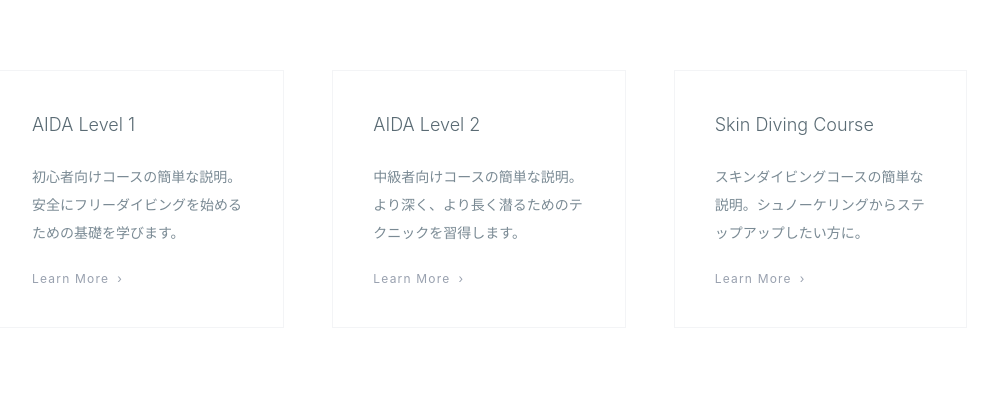
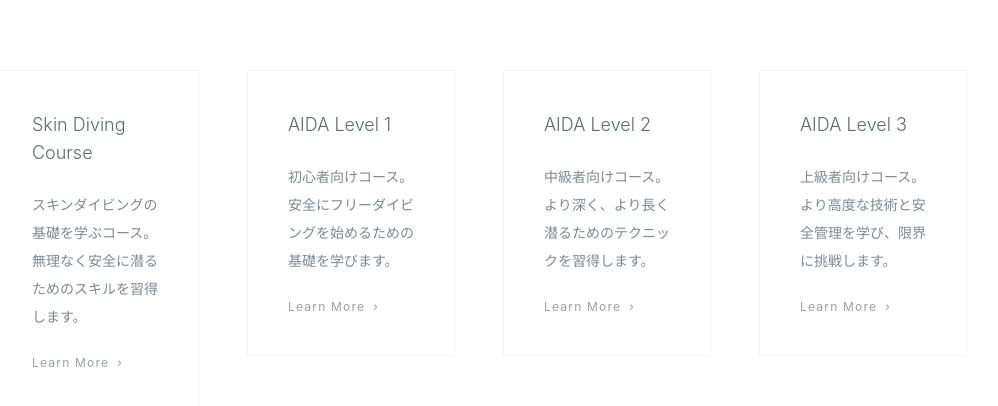
Before and after one commit to ikucha-portfolio/freediving-site, a React (Vite) app: page / in a window 1280 px wide. Shown: the part 1863-2269 px from the top of the page, without its empty margins (161-1159 px from the left). Built offline with nearby package versions, Linux system fonts and the light colour scheme.

Commit message:
feat: AIDA3追加とコース構成（順番・レイアウト）を調整

```diff
--- a/src/pages/Courses.jsx
+++ b/src/pages/Courses.jsx
@@ -14,15 +14,27 @@
             </h1>
           </div>
 
-          {/* AIDA Level 1 */}
+          {/* Skin Diving */}
+<CourseSection
+  title="Skin Diving Course"
+  description1="スキンダイビングを楽しみたい方向けのコース。無理なく安全に潜るための基本的なスキルと呼吸法を身につけます。"
+  description2="海の中を自由に楽しみながら、美しい水中世界との一体感を体験できます。初心者の方でも安心して参加できます。"
+  duration="1日（プールまたは海洋）"
+  condition="健康で泳げる方"
+  price="¥15,000"
+  image="https://picsum.photos/600/800?random=3"
+/>
+
+{/* AIDA Level 1（reverse） */}
 <CourseSection
   title="AIDA Level 1"
-            description1="フリーダイビングの基礎を学ぶ初心者向けコース。安全な潜水のための知識、呼吸法、リラクゼーション、イコライゼーション（耳抜き）の基本を習得します。"
+  description1="フリーダイビングの基礎を学ぶ初心者向けコース。安全な潜水のための知識、呼吸法、リラクゼーション、イコライゼーションの基本を習得します。"
   description2="プールと海洋実習を通じて、水深10〜15mまでの潜水スキルを身につけます。海との一体感を感じながら、自分のペースで学べる環境を提供します。"
   duration="2日間（学科＋プール実習＋海洋実習）"
   condition="18歳以上、健康で泳げる方"
   price="¥45,000"
   image="https://picsum.photos/600/800"
+  reverse
 />
 
 {/* AIDA Level 2 */}
@@ -34,20 +46,19 @@
   condition="AIDA1修了 または同等経験"
   price="¥55,000"
   image="https://picsum.photos/600/800?random=2"
+/>
+
+{/* AIDA Level 3（reverse） */}
+<CourseSection
+  title="AIDA Level 3"
+  description1="より高度なフリーダイビングスキルを習得する上級者向けコース。安全管理やレスキュー技術も含め、より実践的な知識を学びます。"
+  description2="深度やパフォーマンスの向上を目指しながら、自分の限界と向き合うトレーニングを行います。"
+  duration="4日間（学科＋プール＋海洋講習）"
+  condition="AIDA2修了 または同等経験"
+  price="¥65,000"
+  image="https://picsum.photos/600/800?random=4"
   reverse
 />
-
-          {/* Skin Diving */}
-          <CourseSection
-            title="Skin Diving Course"
-            description1="スキンダイビングを楽しみたい方向けのコース。無理なく安全に潜るための基本的なスキルと呼吸法を身につけます。"
-            description2="海の中を自由に楽しみながら、美しい水中世界との一体感を体験できます。初心者の方でも安心して参加できます。"
-            duration="1日（プールまたは海洋）"
-            condition="健康で泳げる方"
-            price="¥15,000"
-            image="https://picsum.photos/600/800?random=3"
-          />
-
         </div>
 
       </section>
--- a/src/pages/Home.jsx
+++ b/src/pages/Home.jsx
@@ -86,24 +86,30 @@
           <TitleBlock>Courses</TitleBlock>
         </div>
 
-        <div className="grid md:grid-cols-3 gap-12">
+        <div className="grid md:grid-cols-2 lg:grid-cols-4 gap-12">
+
+  <Card
+    variant="home"
+    title="Skin Diving Course"
+    description="スキンダイビングの基礎を学ぶコース。無理なく安全に潜るためのスキルを習得します。"
+  />
 
   <Card
     variant="home"
     title="AIDA Level 1"
-            description="初心者向けコースの簡単な説明。安全にフリーダイビングを始めるための基礎を学びます。"
+    description="初心者向けコース。安全にフリーダイビングを始めるための基礎を学びます。"
   />
 
   <Card
     variant="home"
     title="AIDA Level 2"
-            description="中級者向けコースの簡単な説明。より深く、より長く潜るためのテクニックを習得します。"
+    description="中級者向けコース。より深く、より長く潜るためのテクニックを習得します。"
   />
 
   <Card
     variant="home"
-            title="Skin Diving Course"
-            description="スキンダイビングコースの簡単な説明。シュノーケリングからステップアップしたい方に。"
+    title="AIDA Level 3"
+    description="上級者向けコース。より高度な技術と安全管理を学び、限界に挑戦します。"
   />
 
 </div>
```
Lines whose indentation alone changed are shown as unchanged.
